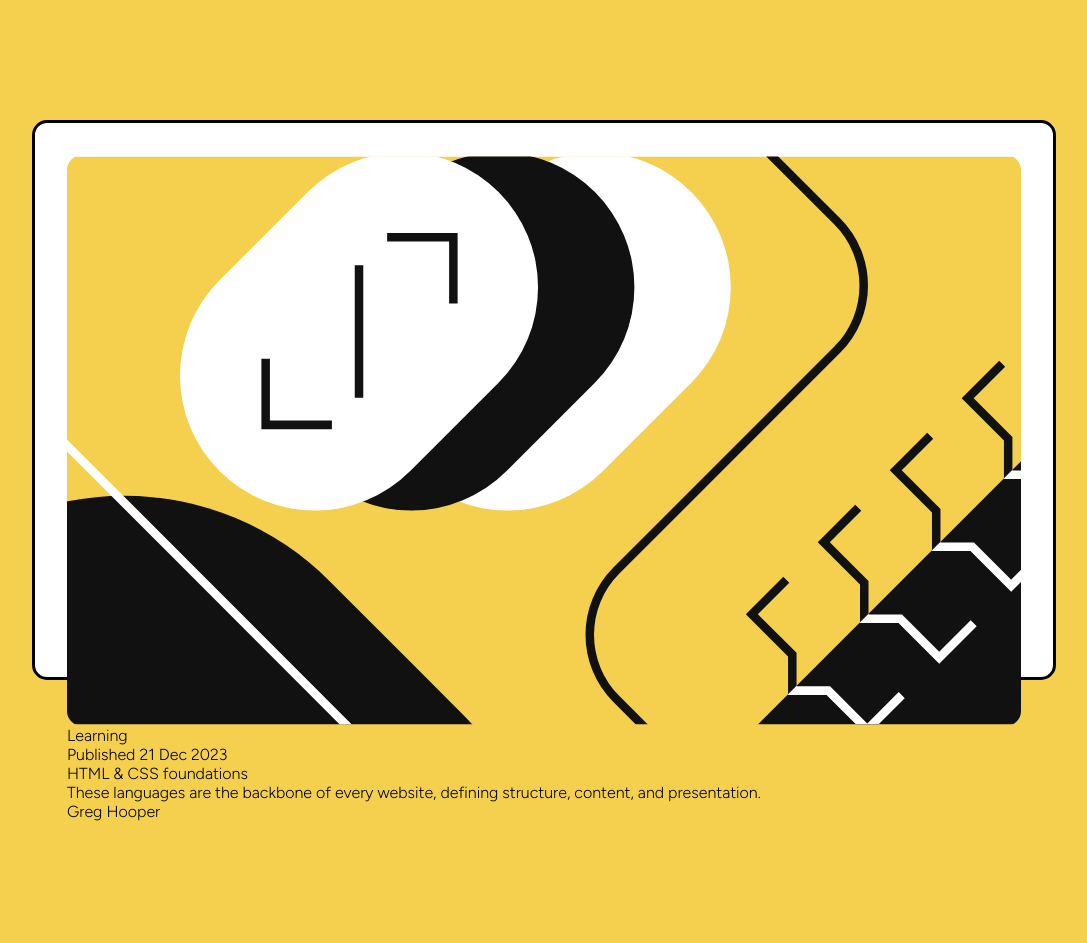
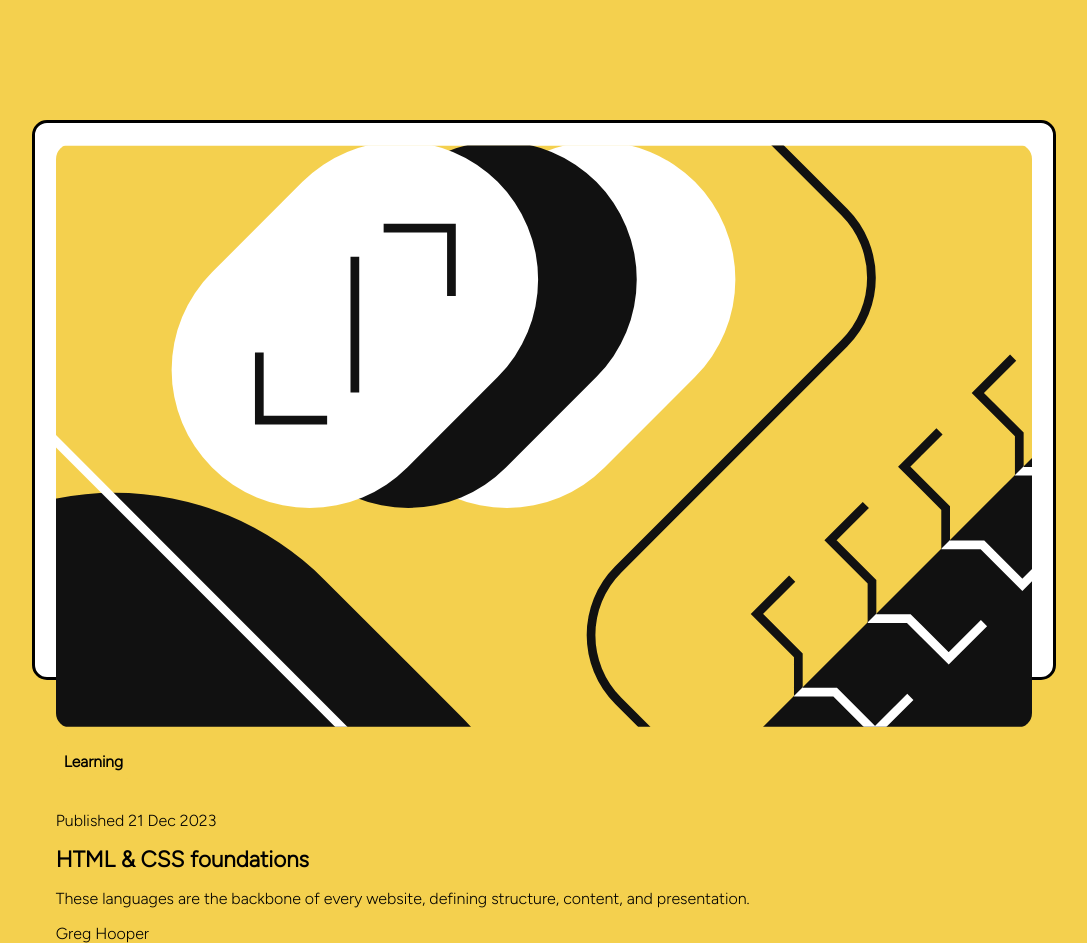
Before and after one commit to UdayPahan/blog-preview-card, a plain HTML site: page index.html in a window 1280 px wide. Shown: the whole page, without its empty margins (96-1183 px from the left). Before the commit the page ends 821 px from the top, so only its background shows below. Drawn offline with Linux system fonts and the light colour scheme.

Commit message:
info upadted

```diff
--- a/hero.css
+++ b/hero.css
@@ -1,4 +1,11 @@
 .hero{
    background-color: var(--Yellow);
    display:inline-block;
+   padding:0.5rem;
+   border-radius:5px;
 }
+
+.hero p{
+   font-size: 0.98rem;
+   font-weight: bolder;
+}
--- a/index.html
+++ b/index.html
@@ -19,6 +19,7 @@
  <link rel="stylesheet" href="inside-container.css">
  <link rel="stylesheet" href="logo.css">
  <link rel="stylesheet" href="hero.css">
+ <link rel="stylesheet" href="info.css">
  <link rel="stylesheet" href="utility.css">
 
   <title>Frontend Mentor | Blog preview card</title>
@@ -40,22 +41,22 @@
 
 
 
-   <div class="hero">
+   <div class="hero box">
         <p>Learning</p>
    </div>
 
-   <div class="date">
+   <div class="date box">
       <p>  Published 21 Dec 2023</p>
    </div>
-<div class=info>
-   <p>  HTML & CSS foundations</p>
+<div class="info box">
+   <p>HTML & CSS foundations</p>
 </div>
 
-<div class="desc">
+<div class="desc box">
    <p>These languages are the backbone of every website, defining structure, content, and presentation.</p>
 </div>
 
-<div class="author">
+<div class="author box">
    <p>  Greg Hooper</p>
 </div>
     </div>
--- /dev/null
+++ b/info.css
@@ -0,0 +1,4 @@
+.info p{
+   font-weight:bolder;
+   font-size:1.4rem;
+}
--- a/inside-container.css
+++ b/inside-container.css
@@ -1,3 +1,3 @@
 .inside-container{
-   margin:2rem;
+   margin:1.3rem;
 }
--- a/main-container.css
+++ b/main-container.css
@@ -1,7 +1,7 @@
 .main-container {
    width: 80vw;
    height: 70vh;
-   margin-inline: auto;
+   margin-inline: 1rem;
    background-color: var(--White);
    border:3px solid black;
    border-radius:15px;
--- a/utility.css
+++ b/utility.css
@@ -1,3 +1,7 @@
+.box{
+   margin:1rem 0;
+}
+
 :root{
   /*  ## Colors   ### Primary */
 
```
